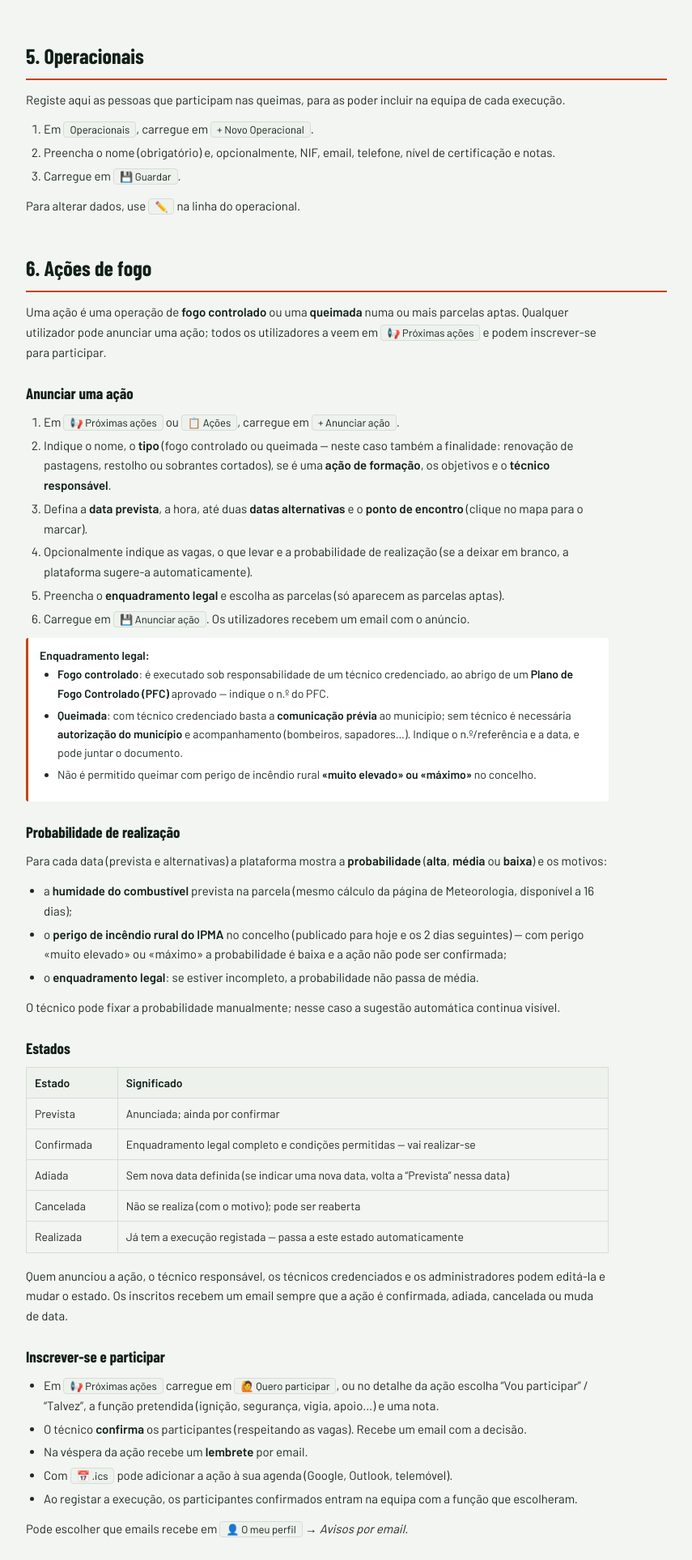
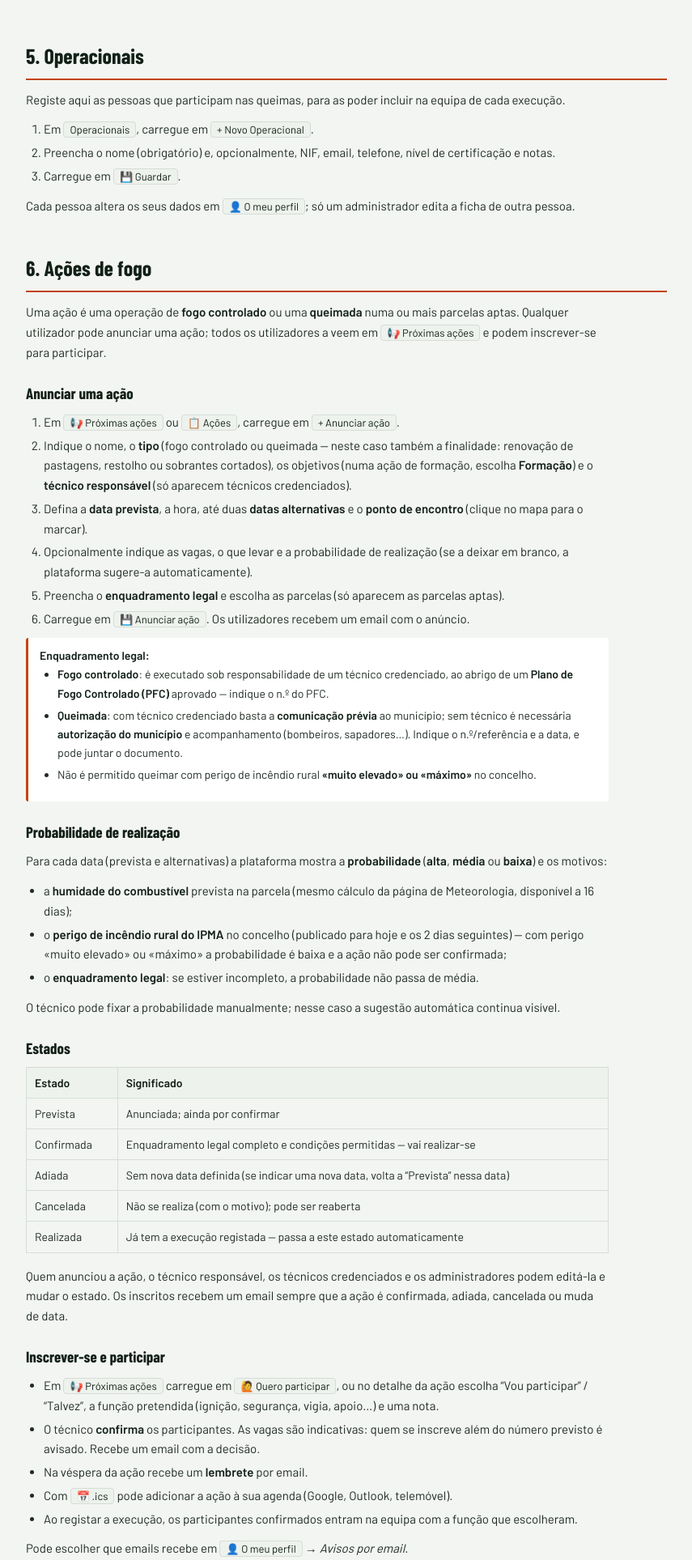
Before and after one commit to joaompnmartins-blip/fogobom_full, a Django app: page /manual/ in a window 1280 px wide. Shown: the part 4262-6189 px from the top of the page at 81% size, without its empty margins (352-1207 px from the left). Run offline with Django 5.2, Linux system fonts and the light colour scheme; parts of the project's set-up code (start-up, migrations or seed data) failed here and were passed over; some web fonts are replaced.

Commit message:
Spelling review (pt-PT, AO90) of the site and Word documents; manual brought up to date
Co-Authored-By: Claude Opus 5.5 <noreply@anthropic.com>

```diff
--- a/backend/core/templates/core/firedpt.html
+++ b/backend/core/templates/core/firedpt.html
@@ -47,8 +47,8 @@
   </div>
   <aside class="fd-side">
     <div class="sidebar-header">
-      <div class="label">Localização Seleccionada</div>
-      <div class="location-name" id="locName">— Nenhuma localização seleccionada —</div>
+      <div class="label">Localização Selecionada</div>
+      <div class="location-name" id="locName">— Nenhuma localização selecionada —</div>
       <div class="coords" id="locCoords"></div>
       <div class="external-links" id="externalLinks" style="display:none;"></div>
       <div id="locHierarchy"></div>
--- a/backend/core/templates/core/manual.html
+++ b/backend/core/templates/core/manual.html
@@ -259,7 +259,7 @@
         <li>Preencha o nome (obrigatório) e, opcionalmente, NIF, email, telefone, nível de certificação e notas.</li>
         <li>Carregue em <span class="ui">💾 Guardar</span>.</li>
       </ol>
-      <p>Para alterar dados, use <span class="ui">✏️</span> na linha do operacional.</p>
+      <p>Cada pessoa altera os seus dados em <span class="ui">👤 O meu perfil</span>; só um administrador edita a ficha de outra pessoa.</p>
     </section>
 
     <!-- 6 ─────────────────────────────────────────────────────────── -->
@@ -273,8 +273,8 @@
       <ol>
         <li>Em <span class="ui">📢 Próximas ações</span> ou <span class="ui">📋 Ações</span>, carregue em <span class="ui">+ Anunciar ação</span>.</li>
         <li>Indique o nome, o <strong>tipo</strong> (fogo controlado ou queimada — neste caso também a finalidade:
-          renovação de pastagens, restolho ou sobrantes cortados), se é uma <strong>ação de formação</strong>, os objetivos
-          e o <strong>técnico responsável</strong>.</li>
+          renovação de pastagens, restolho ou sobrantes cortados), os objetivos (numa ação de formação, escolha
+          <strong>Formação</strong>) e o <strong>técnico responsável</strong> (só aparecem técnicos credenciados).</li>
         <li>Defina a <strong>data prevista</strong>, a hora, até duas <strong>datas alternativas</strong> e o
           <strong>ponto de encontro</strong> (clique no mapa para o marcar).</li>
         <li>Opcionalmente indique as vagas, o que levar e a probabilidade de realização (se a deixar em branco, a
@@ -321,7 +321,8 @@
       <ul>
         <li>Em <span class="ui">📢 Próximas ações</span> carregue em <span class="ui">🙋 Quero participar</span>, ou no detalhe
           da ação escolha “Vou participar” / “Talvez”, a função pretendida (ignição, segurança, vigia, apoio…) e uma nota.</li>
-        <li>O técnico <strong>confirma</strong> os participantes (respeitando as vagas). Recebe um email com a decisão.</li>
+        <li>O técnico <strong>confirma</strong> os participantes. As vagas são indicativas: quem se inscreve além do número
+          previsto é avisado. Recebe um email com a decisão.</li>
         <li>Na véspera da ação recebe um <strong>lembrete</strong> por email.</li>
         <li>Com <span class="ui">📅 .ics</span> pode adicionar a ação à sua agenda (Google, Outlook, telemóvel).</li>
         <li>Ao registar a execução, os participantes confirmados entram na equipa com a função que escolheram.</li>
@@ -478,8 +479,7 @@
           próximos 60 dias. O número a vermelho no menu indica as visitas em atraso (visível para técnicos e administradores).</li>
         <li>Na página da execução, o quadro <em>Impacto e monitorização</em> mostra as visitas de cada parcela;
           carregue em <span class="ui">+ …</span> para registar.</li>
-        <li>Quem pode gerir a ação (quem a anunciou, o técnico responsável, técnicos credenciados e administradores)
-          regista e edita as visitas.</li>
+        <li>Os técnicos credenciados e os administradores registam e editam as visitas.</li>
       </ul>
 
       <h3>Dispensar uma visita</h3>
@@ -501,7 +501,7 @@
 
     <section id="prazos">
       <h2>11. Prazos e alertas</h2>
-      <p>Em <span class="ui">⏰ Prazos</span> estão os prazos que dependem de si (<em>Os meus</em>) ou de todos, com o estado
+      <p>Em <span class="ui">⏰ Prazos</span> estão os prazos que dependem de si, com o estado
         (em atraso, urgente, a aproximar-se). O número a vermelho no menu indica os seus prazos em atraso.</p>
       <table>
         <tr><th>Obrigação</th><th>Prazo</th></tr>
--- a/backend/fire_actions/models.py
+++ b/backend/fire_actions/models.py
@@ -459,7 +459,7 @@ class WeatherReading(models.Model):
 
 class SafetyStrip(models.Model):
     SIDES = [('cima', 'Cima'), ('baixo', 'Baixo'), ('lado1', 'Lado 1'), ('lado2', 'Lado 2')]
-    MEANS = [(1, '1 — ferramenta manual'), (2, '2 — motoroçadora'), (3, '3 — bulldozer, corta-matos'), (4, '4 — grade'),
+    MEANS = [(1, '1 — ferramenta manual'), (2, '2 — motorroçadora'), (3, '3 — bulldozer, corta-matos'), (4, '4 — grade'),
              (5, '5 — água'), (6, '6 — fogo'), (7, '7 — estrada, pista'), (8, '8 — caminho'), (9, '9 — rocha'),
              (10, '10 — curso de água'), (11, '11 — vegetação descontínua ou pouco inflamável'),
              (12, '12 — vegetação húmida')]
--- a/backend/fire_actions/poq.py
+++ b/backend/fire_actions/poq.py
@@ -148,8 +148,8 @@ def generate_poq_execucao(plan):
     _p(doc, f'Credenciado n.º: {responsible.credential_number if responsible and responsible.credential_number else "—"}')
     dates = sorted({ex.date for ex in executions}) or [plan.execution_date]
     d0 = dates[0]
-    period = (f'De 1 de Janeiro a 31 de Maio de {d0.year}' if d0.month <= 5
-              else f'De 1 de Outubro a 31 de Dezembro de {d0.year}' if d0.month >= 10
+    period = (f'De 1 de janeiro a 31 de maio de {d0.year}' if d0.month <= 5
+              else f'De 1 de outubro a 31 de dezembro de {d0.year}' if d0.month >= 10
               else f'Fora dos períodos de queima habituais ({d0:%d/%m/%Y})')
     _p(doc, f'Período de queima: {period}')
     _p(doc, f'{action.get_action_type_display()}'
--- a/backend/operatives/forms.py
+++ b/backend/operatives/forms.py
@@ -9,7 +9,7 @@ class OperativeForm(forms.ModelForm):
         fields = ['name', 'nif', 'email', 'phone', 'certification_level', 'notes']
         labels = {
             'name': 'Nome', 'nif': 'NIF', 'email': 'Email', 'phone': 'Telefone',
-            'certification_level': 'Nível de Certificação', 'notes': 'Notas',
+            'certification_level': 'Nível de certificação', 'notes': 'Notas',
         }
 
     def __init__(self, *args, **kwargs):
--- a/backend/operatives/templates/operatives/form.html
+++ b/backend/operatives/templates/operatives/form.html
@@ -16,7 +16,7 @@
       <div class="field"><label>Telefone</label><input type="text" name="phone" value="{{ op.phone|default:'' }}"></div>
     </div>
     <div class="form-row">
-      <div class="field"><label>Nível de Certificação</label><input type="text" name="certification_level" value="{{ op.certification_level|default:'' }}"></div>
+      <div class="field"><label>Nível de certificação</label><input type="text" name="certification_level" value="{{ op.certification_level|default:'' }}"></div>
     </div>
     <div class="form-row">
       <div class="field"><label>Notas</label><textarea name="notes">{{ op.notes|default:'' }}</textarea></div>
--- a/backend/parcelas/templates/parcelas/confirm_delete.html
+++ b/backend/parcelas/templates/parcelas/confirm_delete.html
@@ -4,7 +4,7 @@
 {% block content %}
 <div class="card" style="max-width:500px">
   <div class="card-title">⚠️ Confirmar Eliminação</div>
-  <p style="margin-bottom:20px">Tem a certeza que quer eliminar a parcela <strong>{{ parcela.name }}</strong>? Esta ação não pode ser desfeita.</p>
+  <p style="margin-bottom:20px">Tem a certeza de que quer eliminar a parcela <strong>{{ parcela.name }}</strong>? Esta ação não pode ser desfeita.</p>
   <form method="post">
     {% csrf_token %}
     <div class="btn-group">
```
Also changed, not shown: backend/core/static/core/firedpt.js, backend/fire_actions/migrations/0011_motorrocadora_spelling.py (added).
